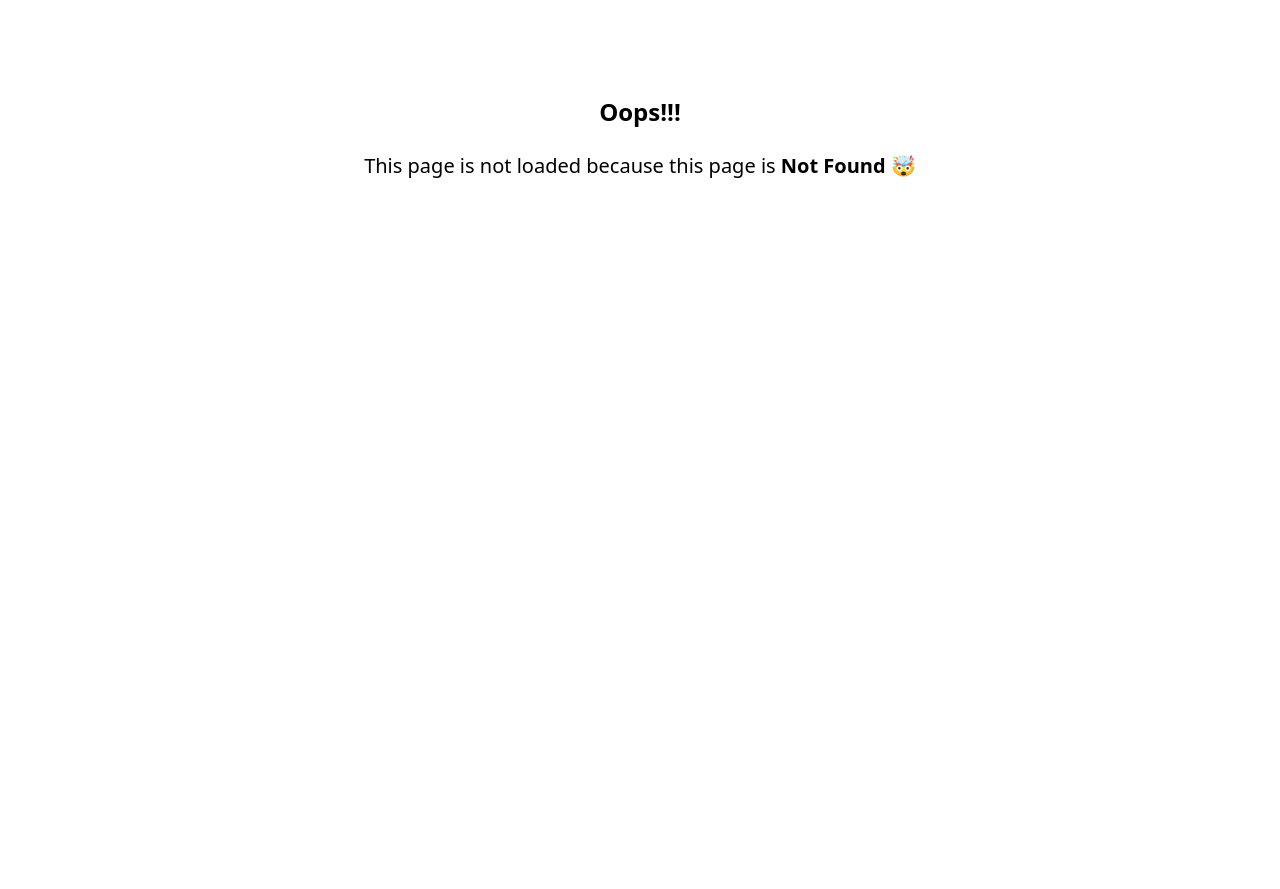
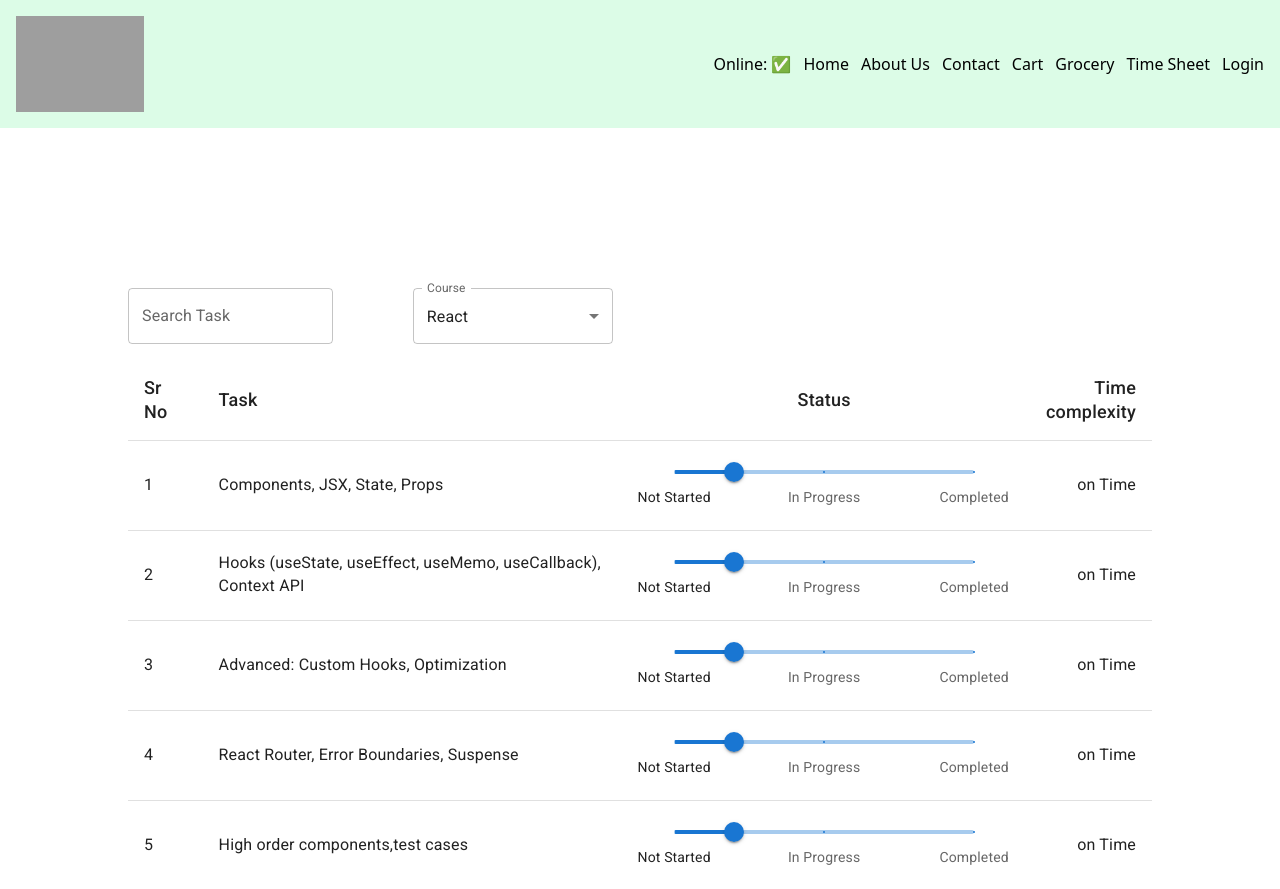
Before and after one commit to arpita-205/namste-react, a React (Vite) app: page /time-sheet in a window 1280 px wide. Before the commit this address had no page. Before the commit the page ends 800 px from the top, so only its background shows below. Built offline with nearby package versions, Linux system fonts and the light colour scheme; grey boxes are pictures that could not be loaded.

Commit message:
feat: added timesheet

```diff
--- a/index.html
+++ b/index.html
@@ -4,7 +4,7 @@
     <meta charset="UTF-8" />
     <meta name="viewport" content="width=device-width, initial-scale=1.0" />
     <link rel="stylesheet" href="./index.css" />
-    <title>Document</title>
+    <title>Arpita's App</title>
   </head>
   <body>
     <div id="root"><h1></h1></div>
--- a/package.json
+++ b/package.json
@@ -18,6 +18,12 @@
   },
   "homepage": "https://github.com/arpita-205/namste-react#readme",
   "dependencies": {
+    "@emotion/react": "^11.13.3",
+    "@emotion/styled": "^11.13.0",
+    "@fontsource/roboto": "^5.1.0",
+    "@mui/icons-material": "^6.1.6",
+    "@mui/lab": "^6.0.0-beta.14",
+    "@mui/material": "^6.1.6",
     "react": "^18.2.0",
     "react-dom": "^18.2.0",
     "react-router-dom": "^6.16.0"
--- a/src/components/Body.js
+++ b/src/components/Body.js
@@ -9,6 +9,10 @@ const Body = () => {
   const [filteredRes, setFilteredRes] = useState([]);
   const [searchText, setSearchText] = useState("");
   const RestaurantCardBestRated = withBestRatedLabel(RestaurantCard);
+  const [isClearFilter, setIsClearFilter] = useState({
+    search: false,
+    topRatedRes: false,
+  });
 
   useEffect(() => {
     fetchData();
@@ -18,7 +22,7 @@ const Body = () => {
     const data = await fetch(DATA_URL);
 
     const json = await data.json();
-    console.log(json, "json");
+
     setListOfRestaurants(
       json?.data?.cards[4]?.card?.card?.gridElements?.infoWithStyle?.restaurants
     );
@@ -30,7 +34,7 @@ const Body = () => {
     if (!searchText) {
       setFilteredRes(listOfRestaurants);
     } else {
-      const filteredList = listOfRestaurants?.filter((res) =>
+      const filteredList = filteredRes?.filter((res) =>
         res?.info?.name.toLowerCase().includes(searchText.toLowerCase())
       );
       setFilteredRes(filteredList);
@@ -47,7 +51,13 @@ const Body = () => {
             type="text"
             className="search-box  border border-black rounded p-2"
             value={searchText}
-            onChange={(e) => setSearchText(e.target.value)}
+            onChange={(e) => {
+              setSearchText(e.target.value);
+              setIsClearFilter({
+                ...isClearFilter,
+                search: true,
+              });
+            }}
           />
           {/* <button
             className="search-button p-2 m-2"
@@ -58,13 +68,33 @@ const Body = () => {
         <button
           className="filter-btn"
           onClick={() => {
-            setListOfRestaurants(
-              listOfRestaurants?.filter((arr) => arr.info.avgRating > 4)
+            setIsClearFilter({
+              ...isClearFilter,
+              topRatedRes: true,
+            });
+            setFilteredRes(
+              filteredRes?.filter((arr) => arr.info.avgRating > 4.3)
             );
           }}
         >
           Top Rated Restaurants
         </button>
+        {(isClearFilter.search || isClearFilter.topRatedRes) && (
+          <span
+            aria-describedby="Clear Filter"
+            className="cursor-pointer"
+            onClick={() => {
+              setIsClearFilter({
+                search: false,
+                topRatedRes: false,
+              });
+              setFilteredRes(listOfRestaurants);
+              setSearchText("");
+            }}
+          >
+            ❌
+          </span>
+        )}
       </div>
       <div className="grid grid-cols-5  gap-8">
         {filteredRes?.map((resObj) =>
--- a/src/components/Header.js
+++ b/src/components/Header.js
@@ -19,6 +19,7 @@ const Header = () => {
         <Link to={"/contact"}>Contact</Link>
         <Link to={"/cart"}>Cart</Link>
         <Link to={"/grocery"}>Grocery</Link>
+        <Link to={"/time-sheet"}>Time Sheet</Link>
 
         <button
           className="login"
--- /dev/null
+++ b/src/components/StatusTimeline.js
@@ -0,0 +1,51 @@
+import Box from "@mui/material/Box";
+import Stepper from "@mui/material/Stepper";
+import Step from "@mui/material/Step";
+import StepLabel from "@mui/material/StepLabel";
+import { Slider, Typography } from "@mui/material";
+
+const steps = [
+  "Select master blaster campaign settings",
+  "Create an ad group",
+  "Create an ad",
+];
+
+const StatusTimeline = ({ status }) => {
+  const isStepFailed = (step) => {
+    return step === 1;
+  };
+
+  const marks = [
+    {
+      value: 0,
+      label: "Not Started",
+    },
+    {
+      value: 50,
+      label: "In Progress",
+    },
+    {
+      value: 100,
+      label: "Completed",
+    },
+  ];
+
+  function valuetext(value) {
+    return `${value}°C`;
+  }
+
+  return (
+    <Box sx={{ width: 300 }}>
+      <Slider
+        aria-label="Restricted values"
+        defaultValue={20}
+        getAriaValueText={valuetext}
+        step={null}
+        valueLabelDisplay="auto"
+        marks={marks}
+      />
+    </Box>
+  );
+};
+
+export default StatusTimeline;
--- /dev/null
+++ b/src/components/TimeSheet.js
@@ -0,0 +1,204 @@
+import React, { useEffect, useState } from "react";
+
+import Table from "@mui/material/Table";
+import TableBody from "@mui/material/TableBody";
+import TableCell from "@mui/material/TableCell";
+import TableContainer from "@mui/material/TableContainer";
+import TableHead from "@mui/material/TableHead";
+import TableRow from "@mui/material/TableRow";
+import {
+  Box,
+  FormControl,
+  InputLabel,
+  MenuItem,
+  Select,
+  TextField,
+  Typography,
+} from "@mui/material";
+import StatusTimeline from "./StatusTimeline";
+
+const columns = [
+  { name: "Sr No" },
+  { name: "Task", alignment: "left" },
+  { name: "Status", alignment: "center" },
+  { name: "Time complexity", alignment: "right" },
+];
+const reactData = [
+  {
+    id: "1",
+    task: "Components, JSX, State, Props",
+    status: "Completed",
+    timeComplexity: "on Time",
+  },
+  {
+    id: "2",
+    task: "Hooks (useState, useEffect, useMemo, useCallback), Context API",
+    status: "Completed",
+    timeComplexity: "on Time",
+  },
+  {
+    id: "3",
+    task: "Advanced: Custom Hooks, Optimization",
+    status: "Completed",
+    timeComplexity: "on Time",
+  },
+  {
+    id: "4",
+    task: "React Router, Error Boundaries, Suspense",
+    status: "Completed",
+    timeComplexity: "on Time",
+  },
+  {
+    id: "5",
+    task: "High order components,test cases",
+    status: "Completed",
+    timeComplexity: "on Time",
+  },
+];
+const nodeData = [
+  {
+    id: "1",
+    task: "Introduction to Node.js, npm, REST APIs",
+    status: "Completed",
+    timeComplexity: "on Time",
+  },
+  {
+    id: "2",
+    task: "Understanding middlewares, basic routing",
+    status: "Completed",
+    timeComplexity: "on Time",
+  },
+  {
+    id: "3",
+    task: "Authentication & Authorization (JWT, OAuth)",
+    status: "Completed",
+    timeComplexity: "on Time",
+  },
+  {
+    id: "4",
+    task: "Database integration (MongoDB or SQL)",
+    status: "Completed",
+    timeComplexity: "on Time",
+  },
+  {
+    id: "5",
+    task: "Error handling, Logging, Debugging",
+    status: "Completed",
+    timeComplexity: "on Time",
+  },
+];
+
+const TimeSheet = () => {
+  const [searchTask, setSearchTask] = useState("");
+  const [course, setCourse] = useState("react");
+
+  const [filteredData, setFilteredData] = useState([]);
+
+  const handleChange = (event) => {
+    setCourse(event.target.value);
+  };
+
+  useEffect(() => {
+    if (!searchTask || searchTask === "") {
+      if (course === "react") {
+        setFilteredData(reactData);
+      } else if (course === "node") {
+        setFilteredData(nodeData);
+      } else if (course === "cloud") {
+        setFilteredData([]);
+      } else if (course === "") {
+        setFilteredData([]);
+      }
+    } else if (searchTask) {
+      const filterDataList = (listData) => {
+        const filterArr = listData.filter((item) =>
+          item.task.toLowerCase().includes(searchTask.toLowerCase())
+        );
+        return filterArr;
+      };
+      if (course === "react") {
+        setFilteredData(filterDataList(reactData));
+      } else if (course === "node") {
+        setFilteredData(filterDataList(nodeData));
+      } else if (course === "cloud") {
+        setFilteredData(filterDataList([]));
+      } else if (course === "") {
+        setFilteredData([]);
+      }
+    }
+  }, [course, searchTask]);
+
+  return (
+    <div className="flex flex-col items-center justify-center h-full pt-40 px-32 gap-4">
+      <div className="flex w-full items-center gap-20">
+        <TextField
+          label="Search Task"
+          placeholder="Enter task name to search"
+          sx={{
+            width: "20%",
+          }}
+          value={searchTask}
+          onChange={(e) => setSearchTask(e.target.value)}
+        />
+        <Box sx={{ minWidth: 200 }}>
+          <FormControl fullWidth>
+            <InputLabel id="demo-simple-select-label">Course</InputLabel>
+            <Select
+              labelId="demo-simple-select-label"
+              id="demo-simple-select"
+              value={course}
+              label="Course"
+              onChange={handleChange}
+            >
+              <MenuItem value={"react"}>React</MenuItem>
+              <MenuItem value={"node"}>Node</MenuItem>
+              <MenuItem value={"cloud"}>Cloud</MenuItem>
+            </Select>
+          </FormControl>
+        </Box>
+      </div>
+      <TableContainer sx={{ overflow: "auto" }}>
+        <Table aria-label="simple table">
+          <TableHead>
+            <TableRow
+              sx={{
+                "& .MuiTableCell-head": {
+                  fontSize: "18px",
+                  fontWeight: "semibold",
+                },
+              }}
+            >
+              {columns?.map((header) => (
+                <TableCell align={header.alignment}>{header.name}</TableCell>
+              ))}
+            </TableRow>
+          </TableHead>
+          <TableBody>
+            {filteredData.map((row) => (
+              <TableRow
+                key={row.name}
+                sx={{
+                  "&:last-child td, &:last-child th": { border: 0 },
+                  "& .MuiTableCell-root": {
+                    fontSize: "16px",
+                  },
+                }}
+              >
+                <TableCell component="th" scope="row" className="">
+                  {row.id}
+                </TableCell>
+                <TableCell align="left">{row.task}</TableCell>
+                <TableCell align="right" sx={{ width: "auto" }}>
+                  <StatusTimeline status={row.status} />
+                </TableCell>
+                <TableCell align="right">{row.timeComplexity}</TableCell>
+              </TableRow>
+            ))}
+          </TableBody>
+        </Table>
+      </TableContainer>
+    </div>
+  );
+};
+
+export default TimeSheet;
```
Also changed, not shown: src/App.js (+9 -0 lines).
